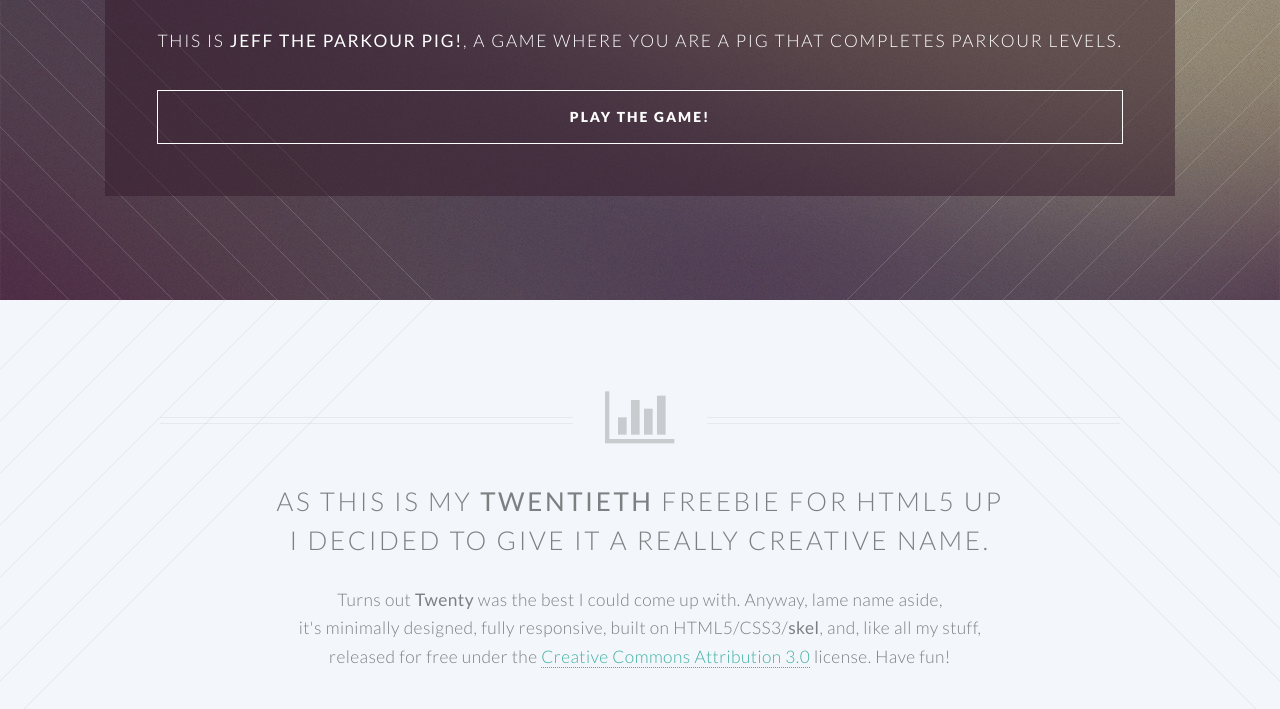
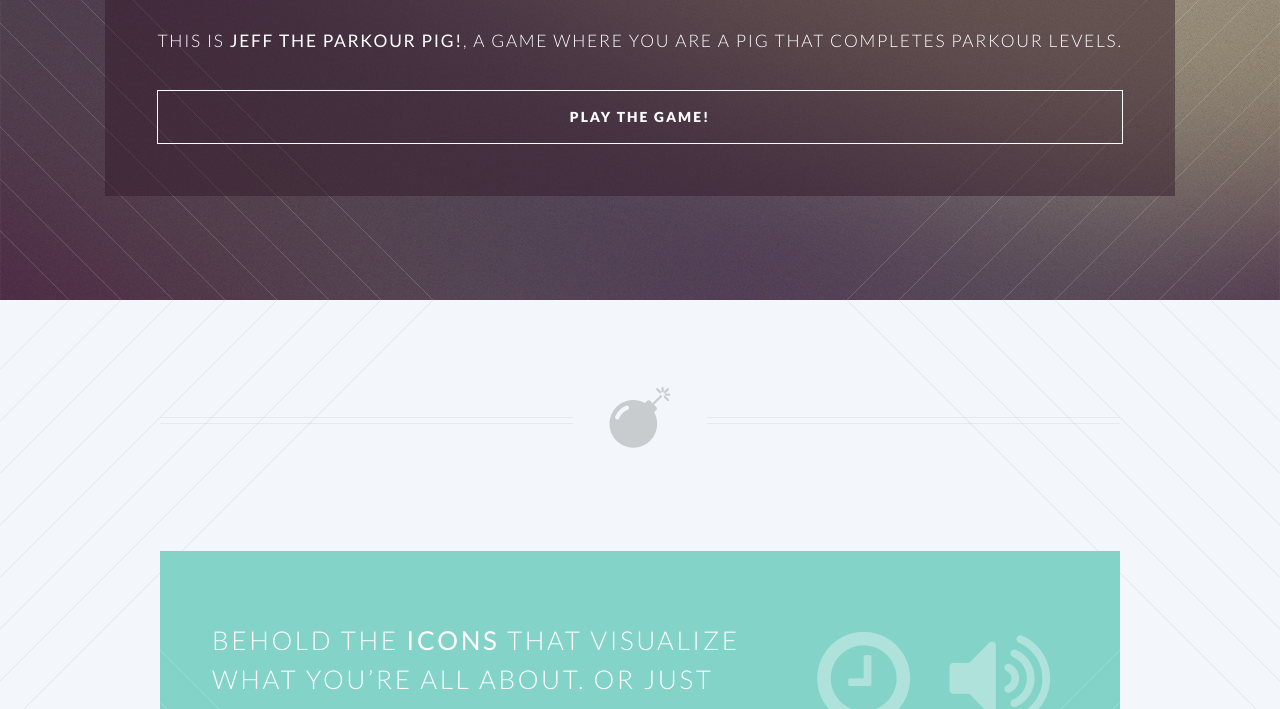
Before and after one commit to theflyingcow123/theflyingcow123.github.io, a plain HTML site: page index.html in a window 1280 px wide. Shown: the part 243-952 px from the top of the page. Drawn offline with Linux system fonts and the light colour scheme.

Commit message:
deleted page 2 stuff

```diff
--- a/index.html
+++ b/index.html
@@ -78,16 +78,8 @@
 				<article id="main">
 
 					<header class="special container">
-						<span class="icon fa-bar-chart-o"></span>
-						<h2>As this is my <strong>twentieth</strong> freebie for HTML5 UP
-						<br />
-						I decided to give it a really creative name.</h2>
-						<p>Turns out <strong>Twenty</strong> was the best I could come up with. Anyway, lame name aside,
-						<br />
-						it's minimally designed, fully responsive, built on HTML5/CSS3/<strong>skel</strong>,
-						and, like all my stuff,
-						<br />
-						released for free under the <a href="http://html5up.net/license">Creative Commons Attribution 3.0</a> license. Have fun!</p>
+						<span class="icon fa-bomb"></span>
+
 					</header>
 
 					<!-- One -->
```
